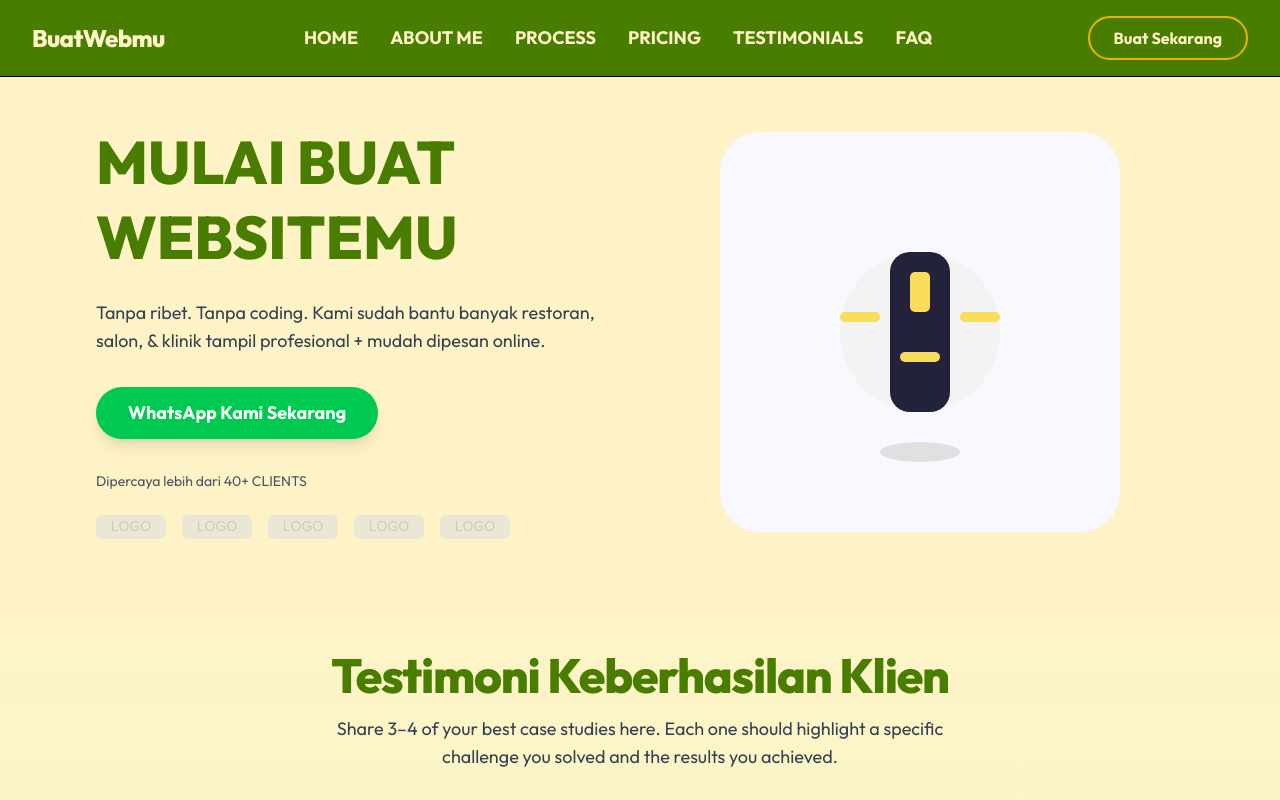
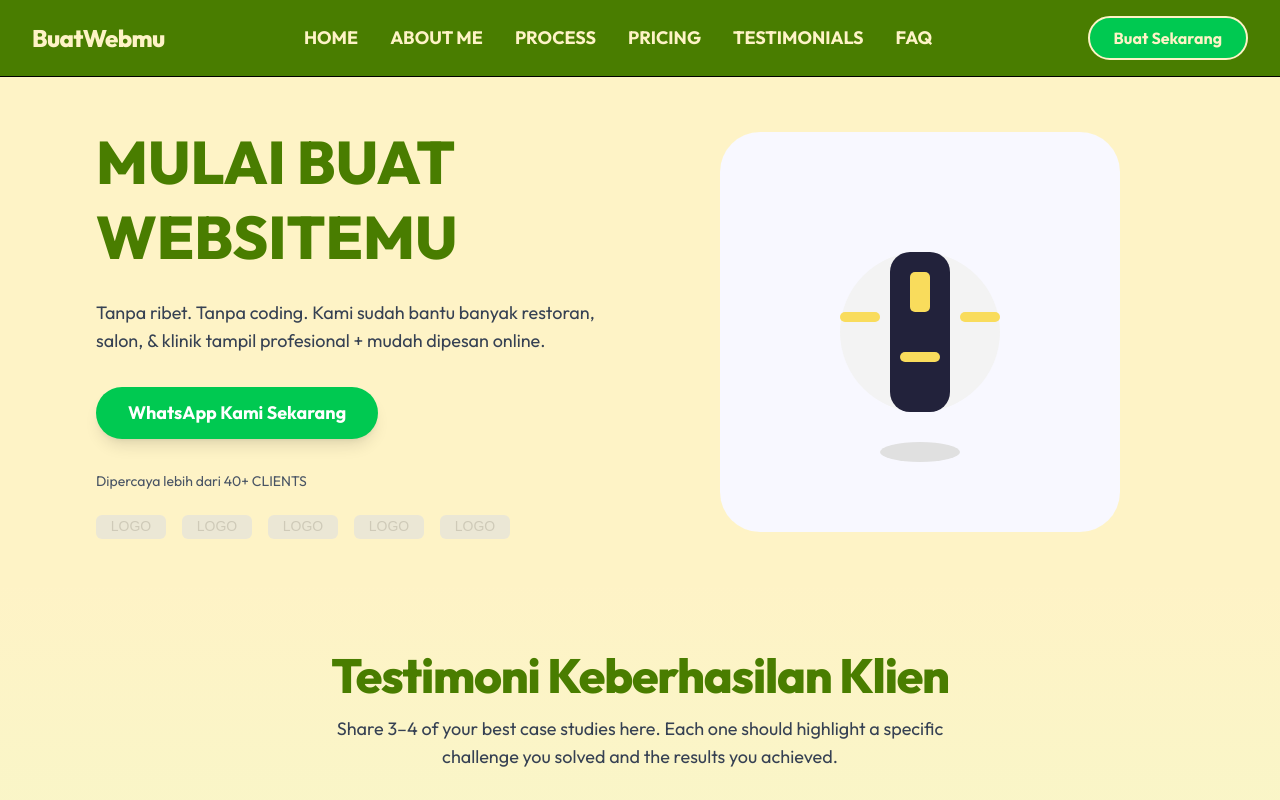
Before and after one commit to topanalfa/websitemu, a Next.js app: page / in a window 1280 px wide. Shown: the top 800 px of the page. Built offline with nearby package versions, Linux system fonts and the light colour scheme.

Commit message:
unify menu color on desktop and mobile

```diff
--- a/app/HeaderSection.tsx
+++ b/app/HeaderSection.tsx
@@ -39,7 +39,7 @@ const HeaderSection: React.FC = () => {
           </a>
         ))}
       </nav>
-      <button className="ml-4 border-2 border-yellow-500 rounded-full px-6 py-2 font-bold text-base text-amber-100 hover:bg-amber-100 hover:text-lime-700 transition hidden md:block">
+      <button className="ml-4 border-2 rounded-full px-6 py-2 font-bold text-base text-amber-100 bg-green-500 hover:bg-green-600 hover:text-lime-200 transition hidden md:block">
         Buat Sekarang
       </button>
       {/* Burger Icon for Mobile */}
@@ -54,18 +54,18 @@ const HeaderSection: React.FC = () => {
       </button>
       {/* Mobile Nav */}
       {menuOpen && (
-        <nav className="absolute top-full left-0 w-full bg-white border-b border-black flex flex-col items-center gap-6 py-6 md:hidden shadow-lg z-30 animate-fade-in">
+        <nav className="absolute top-full left-0 w-full bg-lime-700 border-b border-black flex flex-col items-center gap-6 py-6 md:hidden shadow-lg z-30 animate-fade-in">
           {navLinks.map((link) => (
             <a
               key={link.label}
               href={link.href}
-              className="text-lg font-bold text-indigo-800 hover:underline"
+              className="text-lg font-bold text-amber-100 hover:underline"
               onClick={e => handleNavClick(e, link.href)}
             >
               {link.label}
             </a>
           ))}
-          <button className="mt-2 border-2 border-black rounded-full px-6 py-2 font-bold text-base text-[#1a237e] hover:bg-amber-100 hover:text-white transition">
+          <button className="mt-2 border-2 border-amber rounded-full px-6 py-2 font-bold text-base text-amber-100 bg-green-500 hover:bg-green-600 hover:text-lime-200 transition">
             Buat Sekarang
           </button>
         </nav>
--- a/app/globals.css
+++ b/app/globals.css
@@ -25,3 +25,7 @@ body {
   color: var(--foreground);
   font-family: 'Outfit', sans-serif;
 }
+
+html,body{
+  overflow-x: hidden;
+}
```
